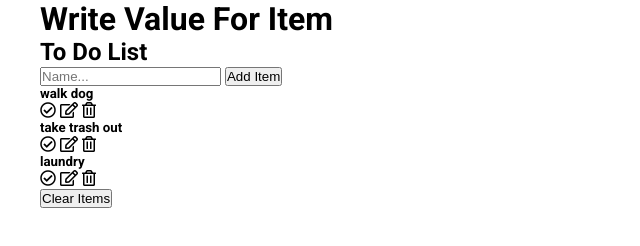
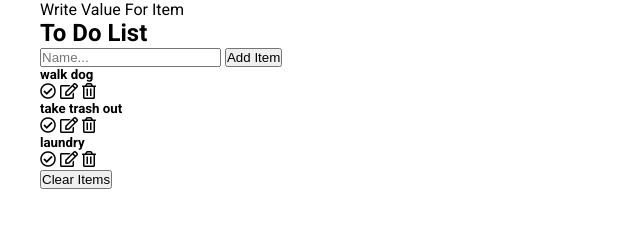
Before and after one commit to sugarrobert/to-do-list, a plain HTML site: page index.html in a window 1280 px wide. Shown: the whole page, without its empty margins (0-640 px from the left). Drawn offline with Linux system fonts and the light colour scheme.

Commit message:
change h1 for paragraph in feedback and wrapped button in his own container

```diff
--- a/index.html
+++ b/index.html
@@ -15,7 +15,7 @@
   <body>
     <div class="container">
       <div class="feedback">
-        <h1>Write Value For Item</h1>
+        <p>Write Value For Item</p>
       </div>
       <form class="item-form" id="item-form">
         <h2>To Do List</h2>
@@ -76,12 +76,13 @@
           </div>
         </div>
         <!-- sigle item end -->
+      </div>
+      <!-- item container end -->
+      <div class="button-container">
         <button type="button" class="btn clear-items-btn" id="clear-items-btn">
           Clear Items
         </button>
-        <!-- container end -->
       </div>
-      <!-- item container end -->
     </div>
     <!-- container end -->
 
```
